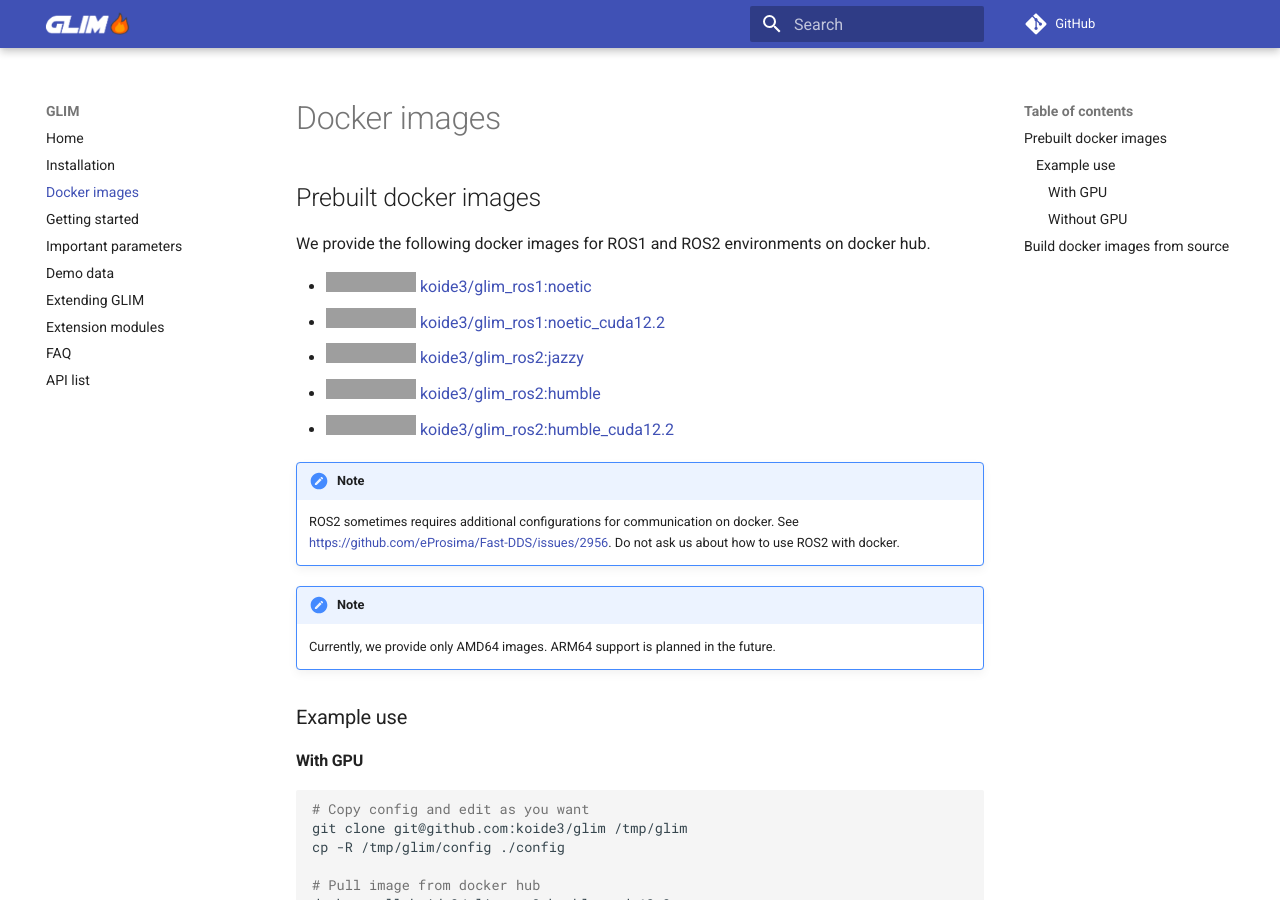
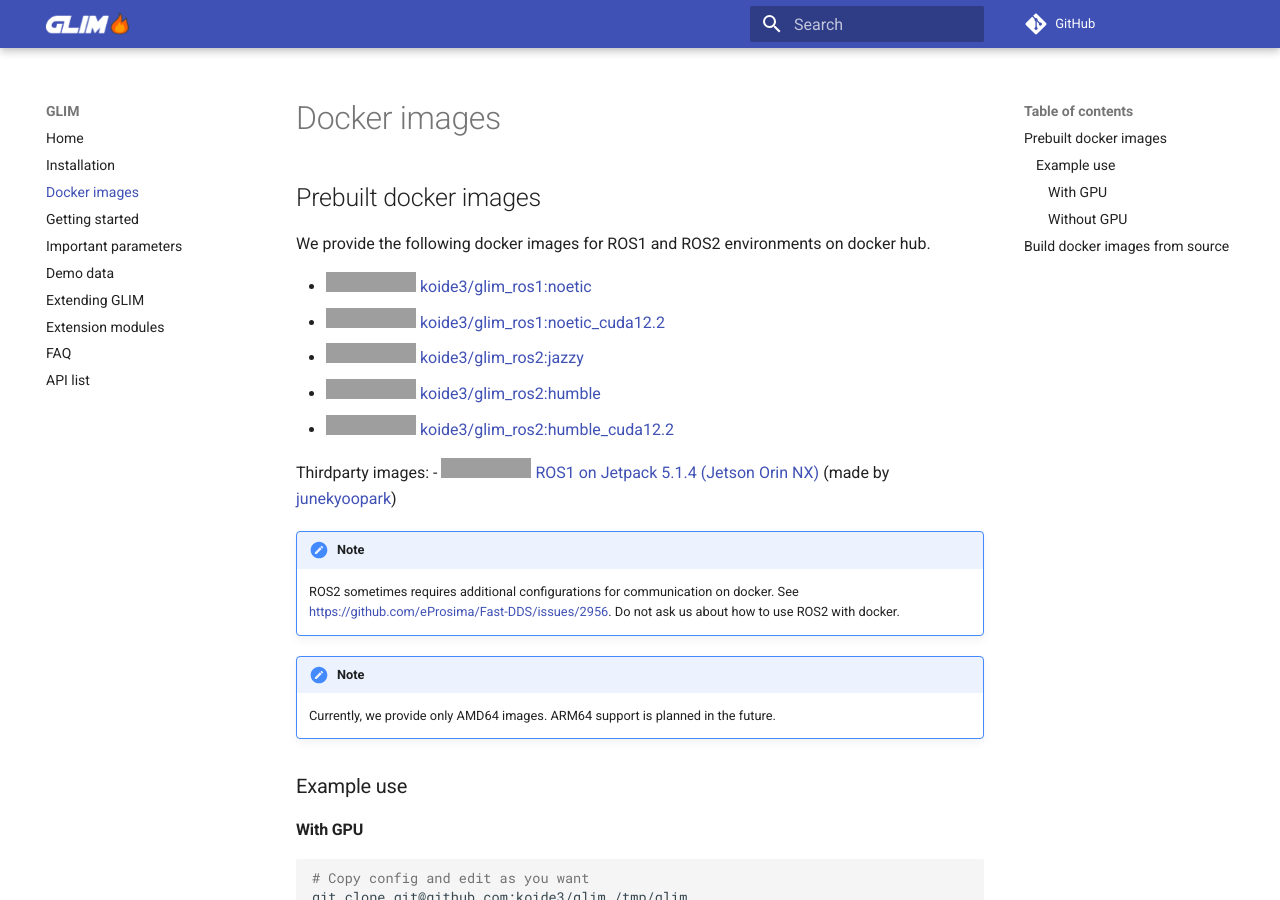
Before and after one commit to koide3/glim, an MkDocs documentation site: the page built from docs/docker.md, in a window 1280 px wide and 900 px high. Built offline with MkDocs 1.6.1 and Material for MkDocs 9.7.7, drawn with Linux system fonts in a browser that asks for light colours; nearby versions of some CDN libraries; comment, search, counter and statistics services are not loaded; grey boxes are pictures that could not be loaded.

Commit message:
add thirdparty ROS1 docker image for Jetson Orin NX

```diff
--- a/docs/docker.md
+++ b/docs/docker.md
@@ -9,6 +9,10 @@
 - [![Docker Image Size (tag)](https://img.shields.io/docker/image-size/koide3/glim_ros2/jazzy) koide3/glim_ros2:jazzy](https://hub.docker.com/repository/docker/koide3/glim_ros2/tags)
 - [![Docker Image Size (tag)](https://img.shields.io/docker/image-size/koide3/glim_ros2/humble) koide3/glim_ros2:humble](https://hub.docker.com/repository/docker/koide3/glim_ros2/tags)
 - [![Docker Image Size (tag)](https://img.shields.io/docker/image-size/koide3/glim_ros2/humble_cuda12.2) koide3/glim_ros2:humble_cuda12.2](https://hub.docker.com/repository/docker/koide3/glim_ros2/tags)
+
+Thirdparty images:
+- [![Docker Image Size (tag)](https://img.shields.io/docker/image-size/junekyoopark/arm64v8_glim_ros1_cuda12.2/latest) ROS1 on Jetpack 5.1.4 (Jetson Orin NX)](https://hub.docker.com/r/junekyoopark/arm64v8_glim_ros1_cuda12.2) (made by [junekyoopark](https://github.com/junekyoopark))
+
 
 !!! note
     ROS2 sometimes requires additional configurations for communication on docker. See [https://github.com/eProsima/Fast-DDS/issues/2956](https://github.com/eProsima/Fast-DDS/issues/2956). Do not ask us about how to use ROS2 with docker.
```
Also changed, not shown: README.md (+1 -1 lines).
